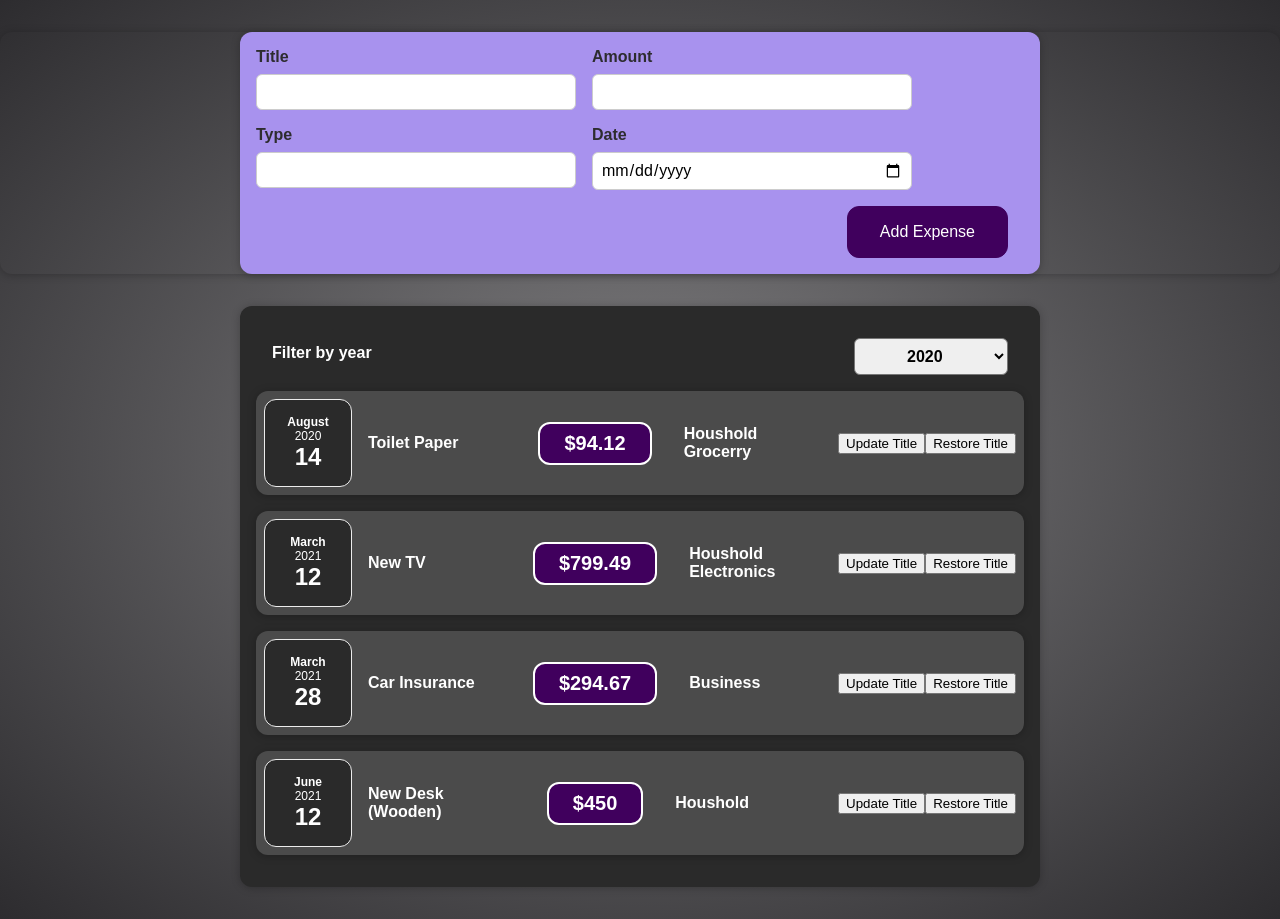
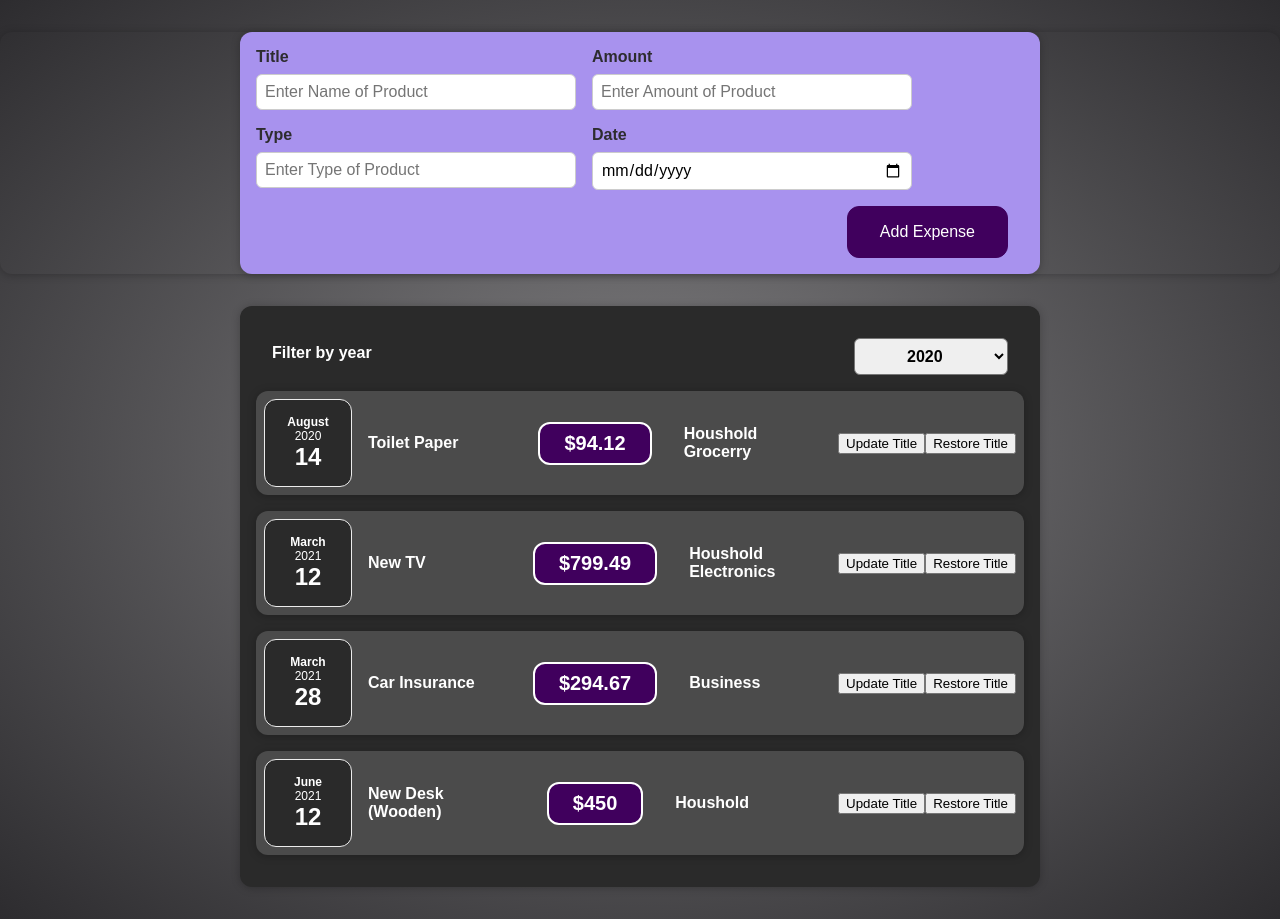
Before and after one commit to ShazalHafeez/Expense-Tracker, a React (Create React App) app: page / in a window 1280 px wide. Built offline with nearby package versions, Linux system fonts and the light colour scheme.

Commit message:
input placeholders added for prompt

```diff
--- a/src/components/NewExpense/ExpenseForm.js
+++ b/src/components/NewExpense/ExpenseForm.js
@@ -46,6 +46,7 @@ function typeChangeHandler(event) {
             type="text"
             onChange={titleChangeHandler}
             value={enteredTitle}
+            placeholder="Enter Name of Product"
           ></input>
         </div>
         <div className="new-expense__control">
@@ -56,6 +57,7 @@ function typeChangeHandler(event) {
             step={0.01}
             onChange={amountChangeHandler}
             value={enteredAmount}
+            placeholder="Enter Amount of Product"
           ></input>
         </div>
         <div className="new-expense__control">
@@ -64,6 +66,7 @@ function typeChangeHandler(event) {
             type="text"
             onChange={typeChangeHandler}
             value={enteredType}
+            placeholder="Enter Type of Product"
           ></input>
         </div>
         <div className="new-expense__control">
@@ -74,6 +77,7 @@ function typeChangeHandler(event) {
             max={"2023-06-23"}
             onChange={dateChangeHandler}
             value={enteredDate}
+            placeholder="Enter Date of Purchase"
           ></input>
         </div>
       </div>
```
